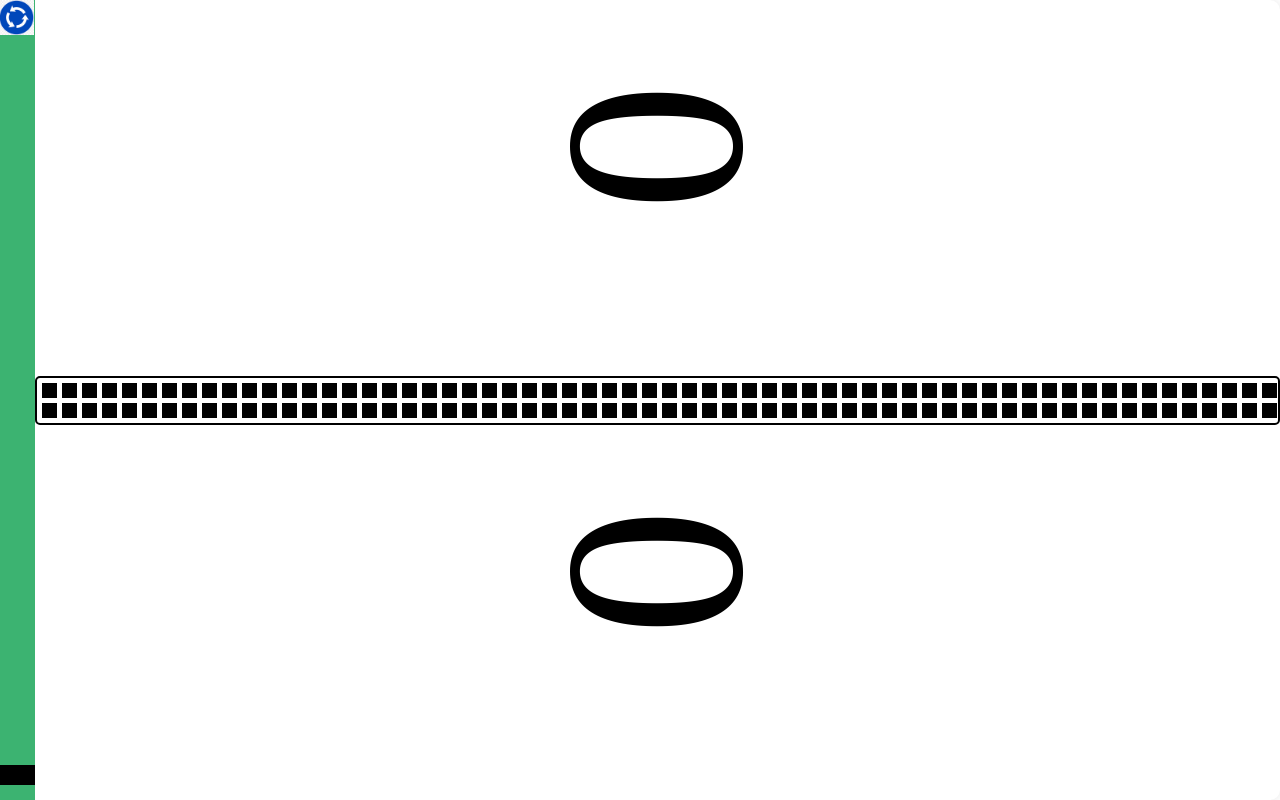
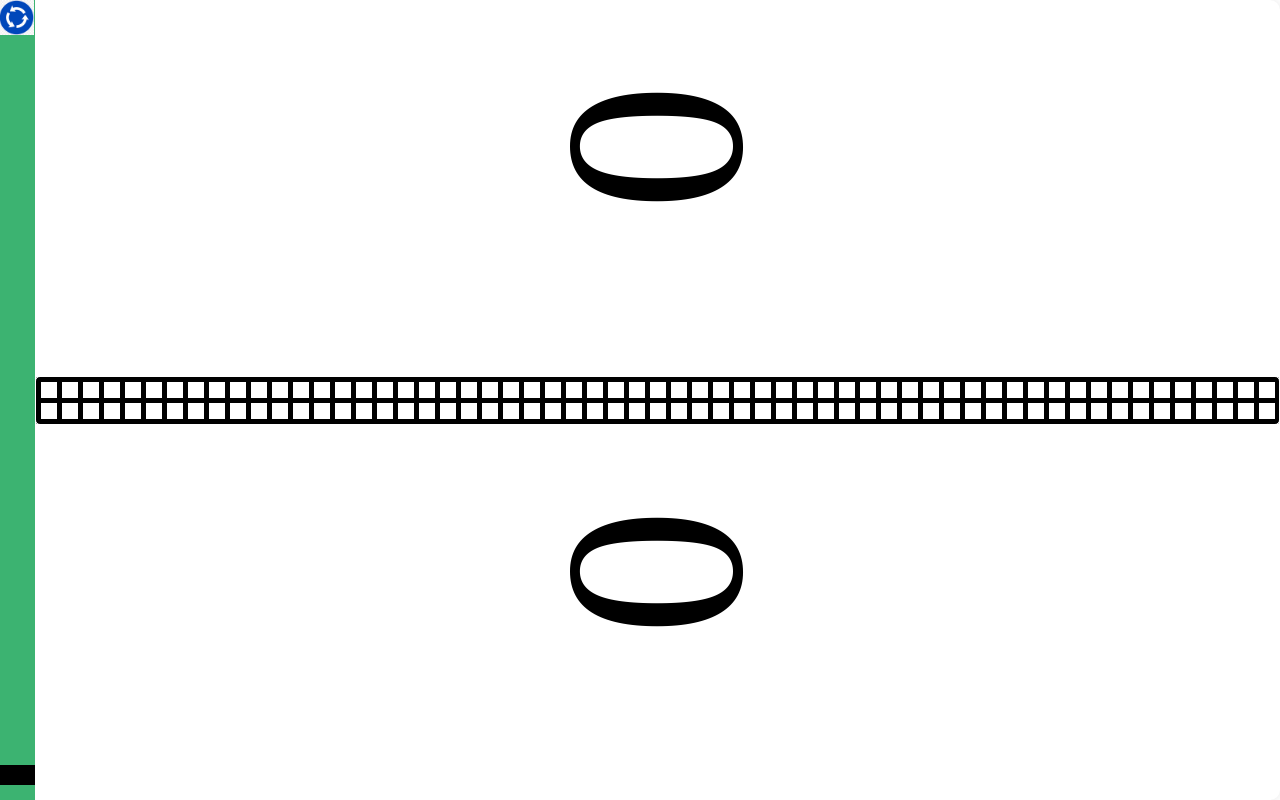
Before and after one commit to eddzuba/scoreBoard, an Angular app: page / in a window 1280 px wide. Built offline with nearby package versions, Linux system fonts and the light colour scheme.

Commit message:
иконки нафиг, сетка

```diff
--- a/src/app/scoreboard/scoreboard.component.css
+++ b/src/app/scoreboard/scoreboard.component.css
@@ -79,10 +79,10 @@
   padding-left: 61px;
 }
 .net {
-  background: linear-gradient(white 25%, transparent 25%) 0 0, linear-gradient(white 25%, transparent 25%) 0 0, linear-gradient(90deg, white 25%, transparent 25%) 0 0, linear-gradient(90deg, white 25%, transparent 25%) 0 0;
-  background-size: 20px 20px;
-  background-color: #000 !important;
-  border: 2px solid #000;
+  background: linear-gradient(black 25%, transparent 25%) 0 0, linear-gradient(black 25%, transparent 25%) 0 0, linear-gradient(90deg, black 25%, transparent 25%) 0 0, linear-gradient(90deg, black 25%, transparent 25%) 0 0;
+  background-size: 21px 21px;
+  background-color: #FFFFFF !important;
+  border: 1px solid #FFFFFF;
   box-sizing: border-box;
   height: 49px;
 }
--- a/src/app/scoreboard/scoreboard.component.html
+++ b/src/app/scoreboard/scoreboard.component.html
@@ -3,13 +3,13 @@
      <div [ngClass]="rotateScore ? 'judge' : 'judgeBottom'" class="judge"></div>
     <img src="round.png" height="35px" class="round" (click)="roundClick($event)"/>
   </div>
-  <div class="allScore">
+  <div class="allScore" (click)="whistle()">
       <div class="team" cdkDrag>
 
         <div id="score1" class="score">{{ rotateScore ? score1 : score2 }}</div>
 
       </div>
-      <div (click)="whistle()"  class="button whistle net">
+      <div   class="button whistle net">
       </div>
       <div class="team" cdkDrag>
 
```
Also changed, not shown: 3 other files (tests, documents, lock files or other folders).
